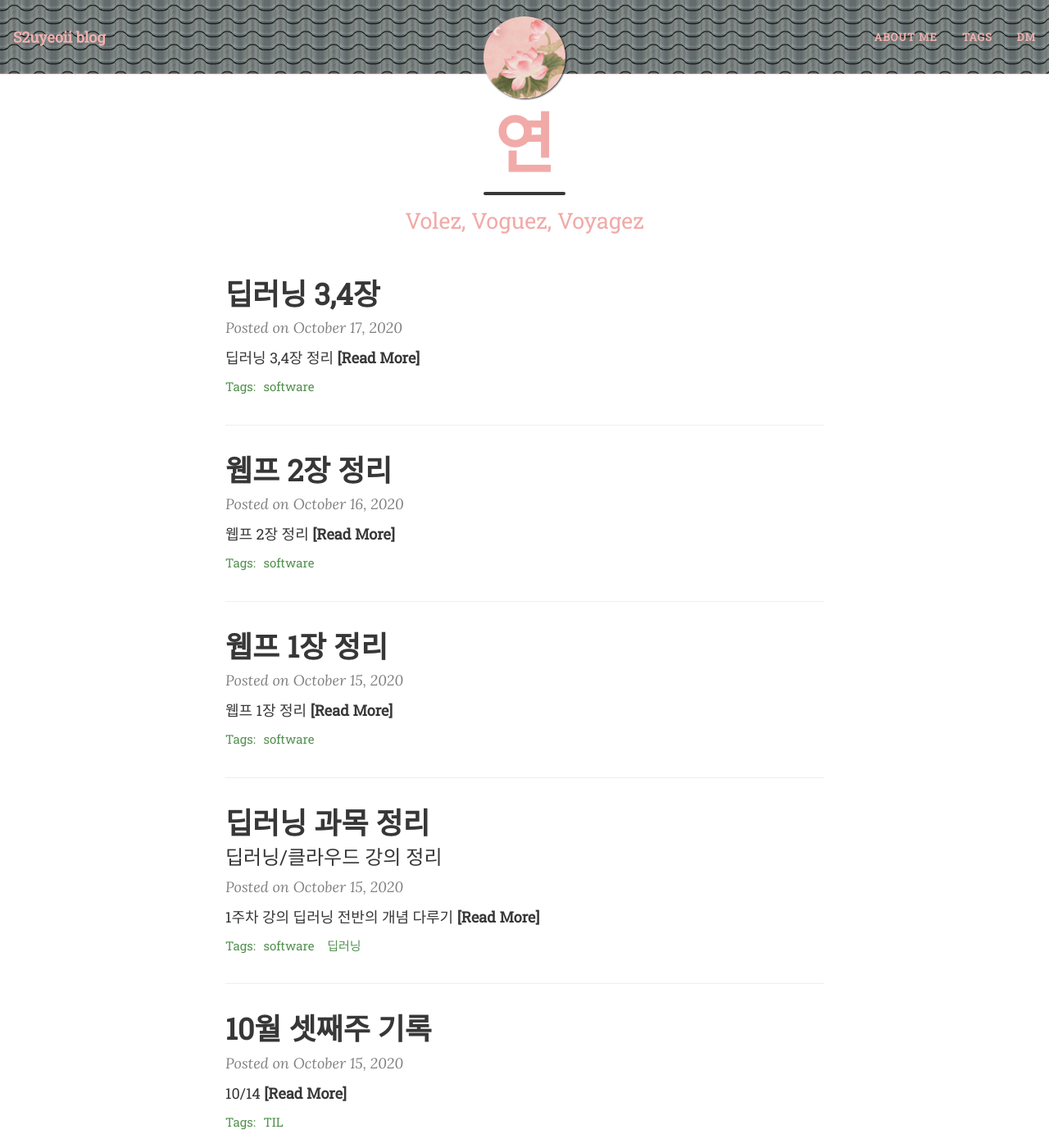
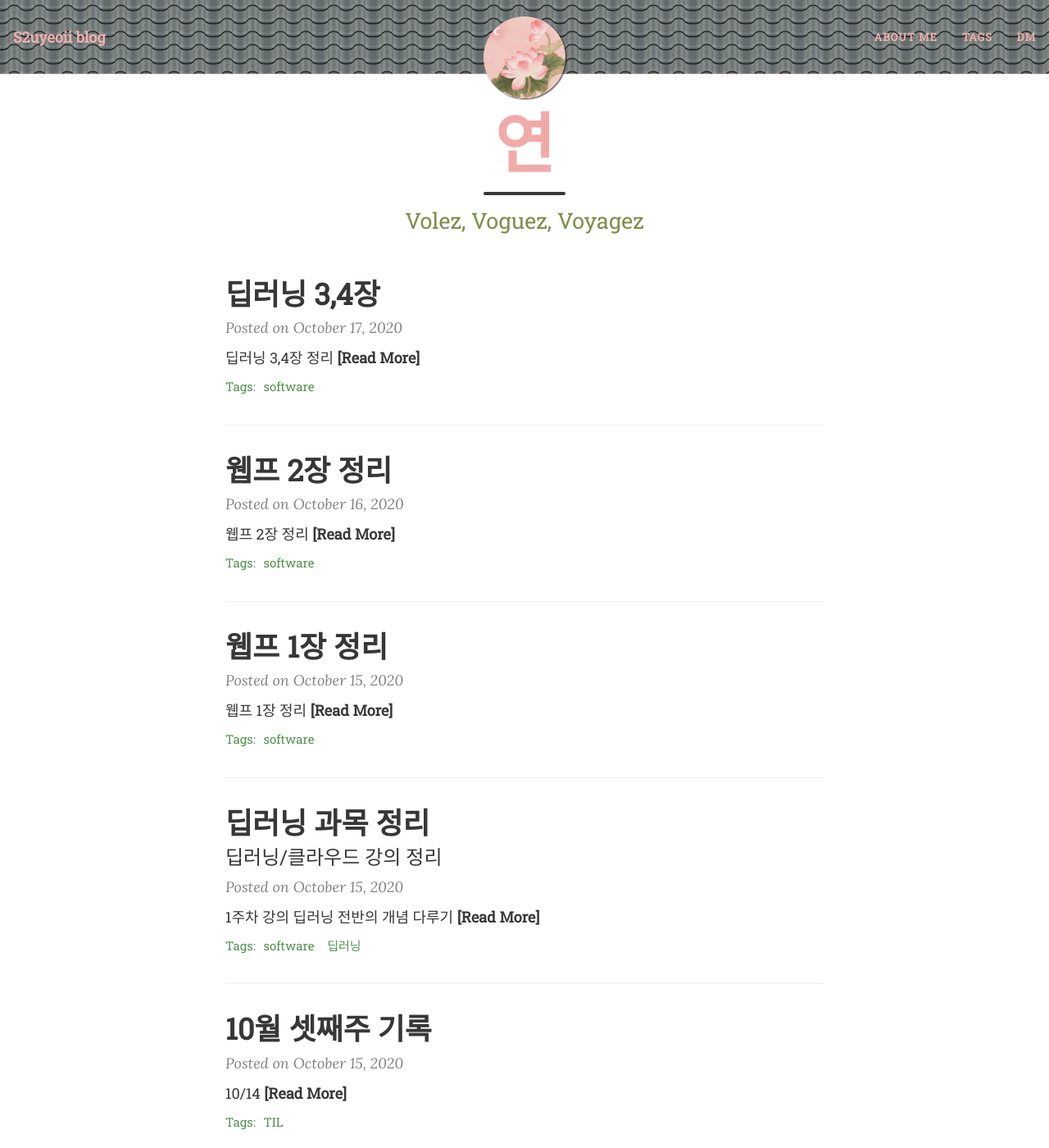
Before and after one commit to yeoneed/yeoneed.github.io, a Jekyll site: the page built from index.html, in a window 1280 px wide and 1400 px high. Shown: the whole window at 82% size. Built offline with Jekyll 4.4.1, drawn with Linux system fonts in a browser that asks for light colours; nearby versions of some CDN libraries; the list of posts is cut into pages by our own code.

Commit message:
Update beautifuljekyll.css

```diff
--- a/assets/css/beautifuljekyll.css
+++ b/assets/css/beautifuljekyll.css
@@ -701,7 +701,7 @@ nav.top-nav-short-permanent ~ header > .intro-header.big-img {
   font-family: 'Noto Serif KR','Roboto Slab', serif;
   font-weight: 300;
   margin: 0.625rem 0 0;
-  color: #f1aaa8;
+  color: #698030e0;
 }
 .intro-header .post-heading .post-subheading {
   margin-bottom: 1.25rem;
```
